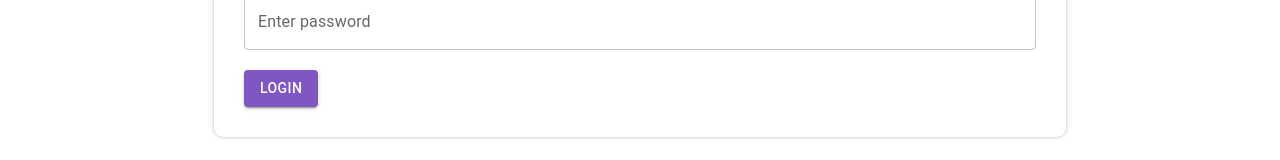
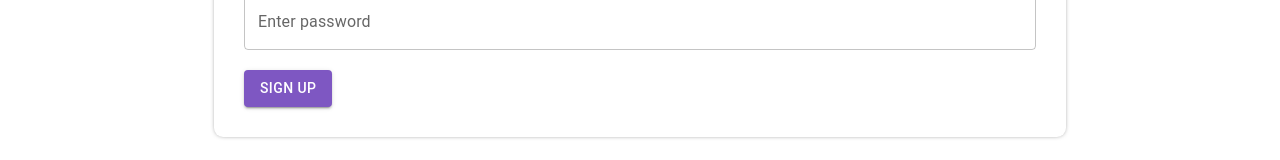
Before and after one commit to VikaVolkova/ToDoList, a React (Create React App) app in the folder client/: page /register in a window 1280 px wide. Shown: the part 328-488 px from the top of the page. Built offline with nearby package versions, Linux system fonts and the light colour scheme.

Commit message:
Update register button

```diff
--- a/client/src/components/Register/index.jsx
+++ b/client/src/components/Register/index.jsx
@@ -1,7 +1,7 @@
 import React, { useState } from "react";
 import { useDispatch, useSelector } from "react-redux";
 import { Navigate } from "react-router-dom";
-import { Typography, TextField, Button } from "@mui/material";
+import { Typography, TextField, Button, CircularProgress } from "@mui/material";
 import palette from "../../palette";
 import s from "./index.module.css";
 import { register } from "../../api";
@@ -64,7 +64,7 @@ const Register = () => {
           type="submit"
           sx={{ backgroundColor: palette.primary, marginTop: "20px" }}
         >
-          LOGIN
+          {auth.registerStatus === "pending" ? "SIGNING..." : "SIGN UP"}
         </Button>
       </form>
     </>
```
